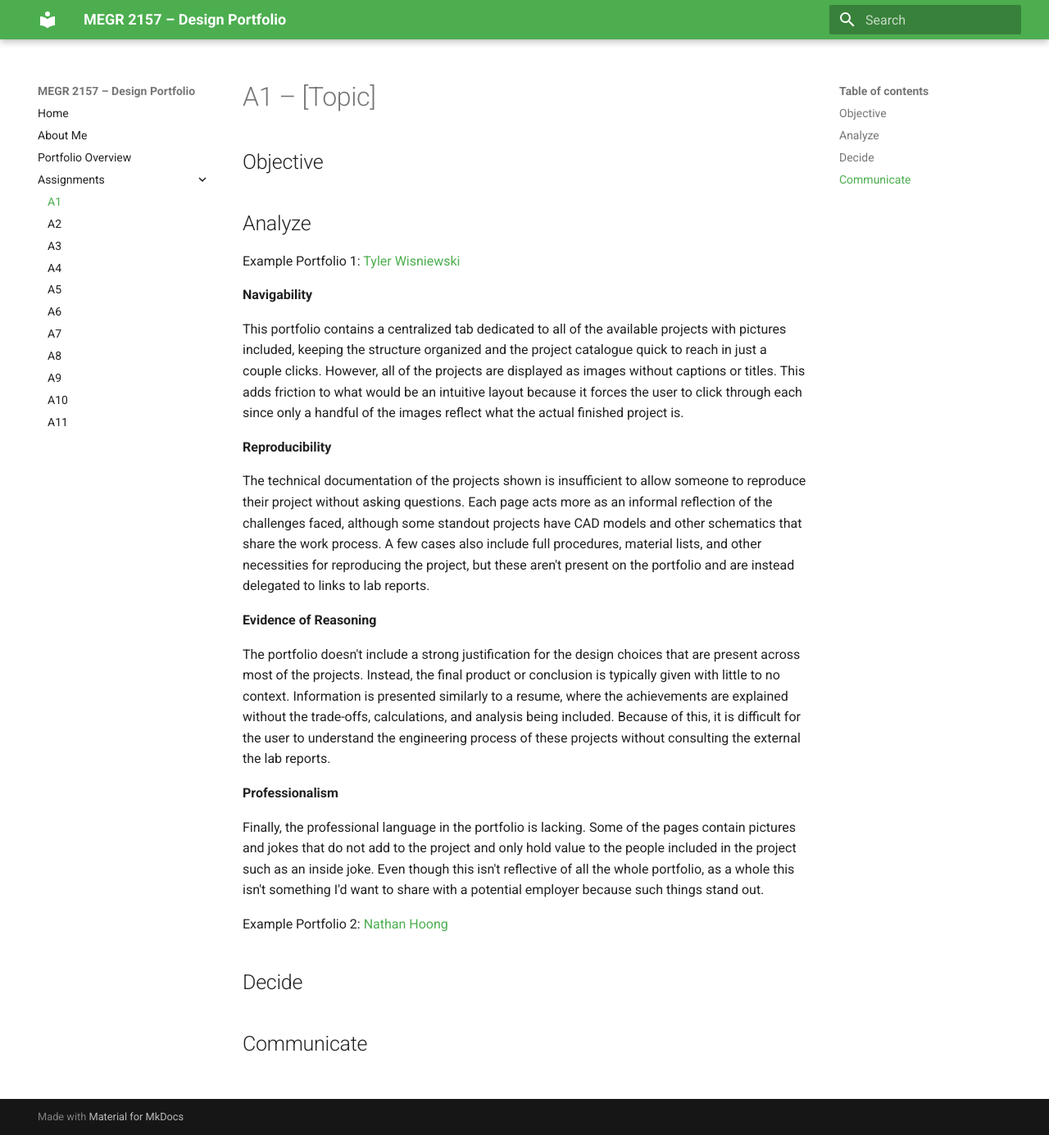
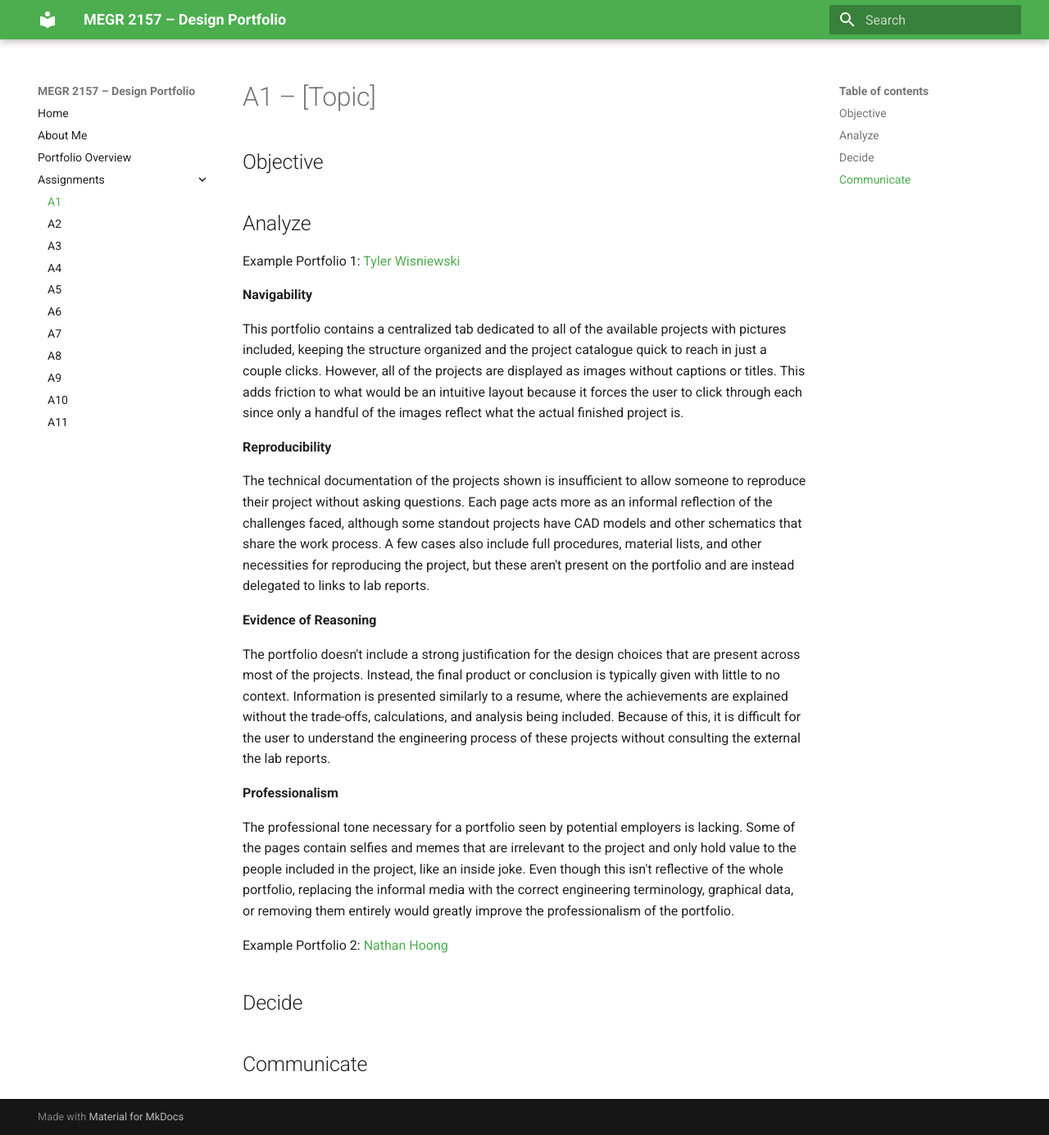
Before and after one commit to Jmswanchara/megr2156-portfolio, an MkDocs documentation site: the page built from docs/assignments/A01/index.md, in a window 1280 px wide and 1385 px high. Shown: the whole window at 82% size. Built offline with MkDocs 1.6.1 and Material for MkDocs 9.7.7, drawn with Linux system fonts in a browser that asks for light colours.

Commit message:
Enhance professionalism in portfolio critique
Improved the professionalism of the portfolio critique by replacing informal language and suggesting the removal of irrelevant media.

```diff
--- a/docs/assignments/A01/index.md
+++ b/docs/assignments/A01/index.md
@@ -20,7 +20,7 @@ The portfolio doesn't include a strong justification for the design choices that
 
 **Professionalism**
 
-Finally, the professional language in the portfolio is lacking.  Some of the pages contain pictures and jokes that do not add to the project and only hold value to the people included in the project such as an inside joke.  Even though this isn't reflective of all the whole portfolio, as a whole this isn't something I'd want to share with a potential employer because such things stand out.
+The professional tone necessary for a portfolio seen by potential employers is lacking.  Some of the pages contain selfies and memes that are irrelevant to the project and only hold value to the people included in the project, like an inside joke.  Even though this isn't reflective of the whole portfolio, replacing the informal media with the correct engineering terminology, graphical data, or removing them entirely would greatly improve the professionalism of the portfolio.
 
 Example Portfolio 2: [Nathan Hoong](https://nhoong.github.io/)
 
```
